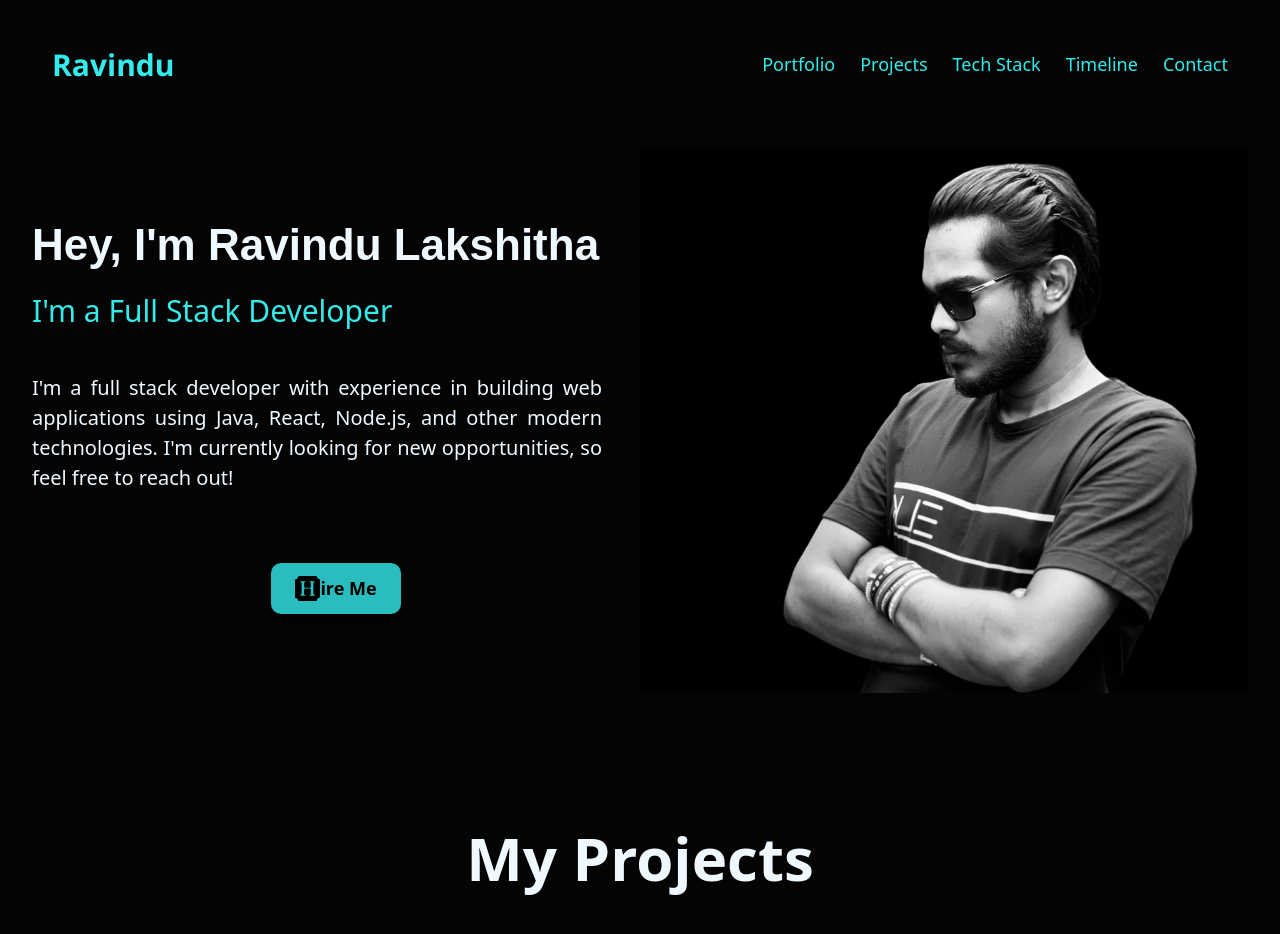
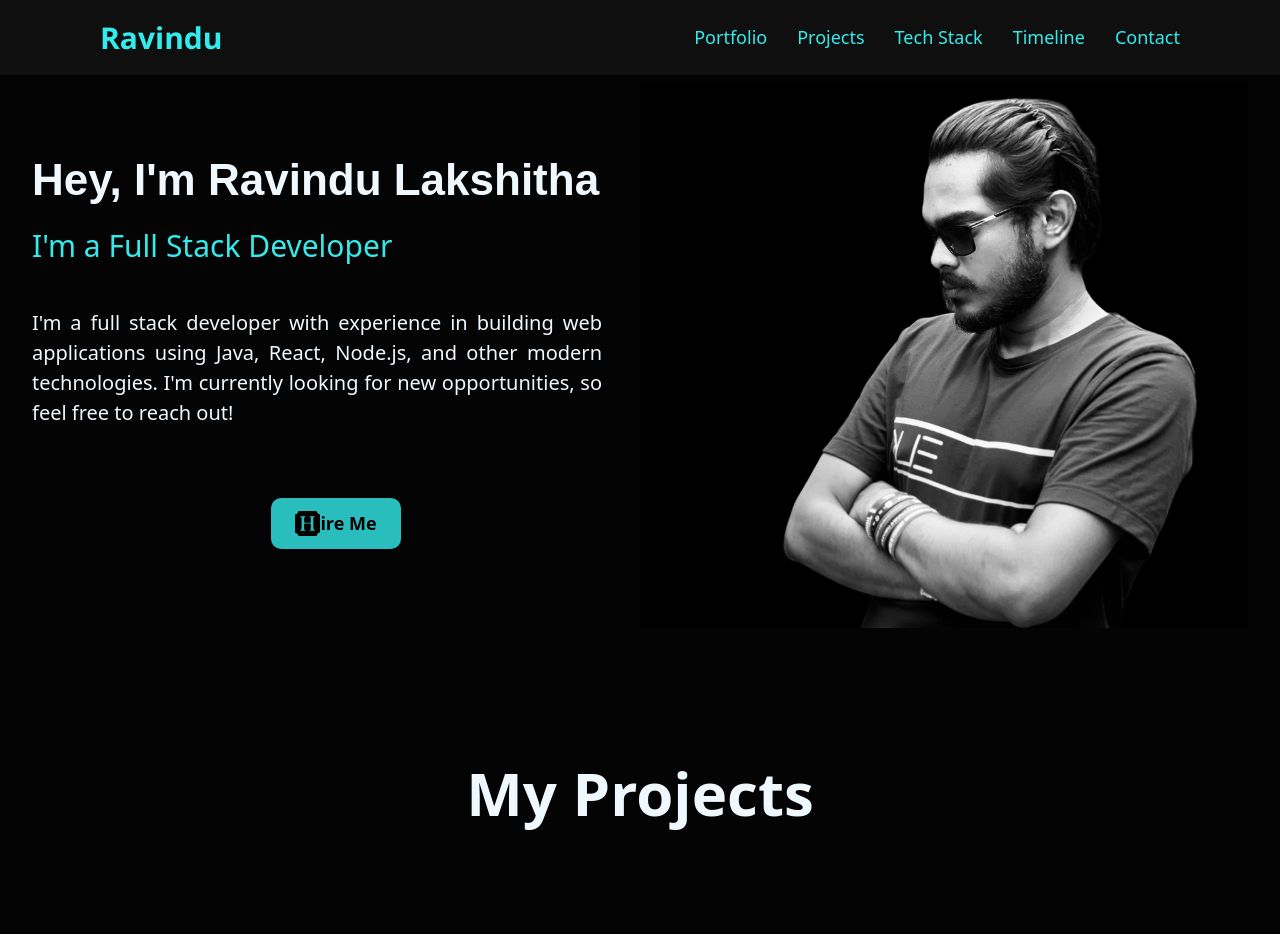
Before and after one commit to RavinduLakshitha/My-Portfolio, a React (Vite) app in the folder Myportfolio/: page / in a window 1280 px wide. After the commit the page ends 870 px from the top, so only its background shows below. Built offline with nearby package versions, Linux system fonts and the light colour scheme.

Commit message:
fixed navbar

```diff
--- a/Myportfolio/src/Component/Navbar/navbar.css
+++ b/Myportfolio/src/Component/Navbar/navbar.css
@@ -3,7 +3,16 @@
   display: flex;
   justify-content: space-between;
   align-items: center;
-  padding: 10px 20px;
+  padding-left: 100px;
+  padding-right: 100px;
+  padding-top: 15px;
+  padding-bottom: 15px;
+  position: fixed;
+  top: 0;
+  left: 0;
+  width: 100%;
+  background-color: #100f0f;
+  box-shadow: 0 2px 5px rgba(0, 0, 0, 0.2);
   /* background-color: black; Navbar background */
 }
 
@@ -19,7 +28,7 @@
 .other {
   list-style: none;
   display: flex;
-  gap: 25px;
+  gap: 30px;
   margin: 0;
   padding: 0;
   font-size: small;
--- a/Myportfolio/src/Component/Navbar/navbar.jsx
+++ b/Myportfolio/src/Component/Navbar/navbar.jsx
@@ -7,10 +7,9 @@ const NavbarCom = () => {
   const toggleMenu = () => setIsMenuOpen(!isMenuOpen);
 
   return (
-    <div className="navbar">
+    // <div className="navbar">
     <nav className="navbar-container">
       <div className="ravindu">Ravindu</div>
-
       {/* Menu Icon for toggling */}
       <div className="menu-icon" onClick={toggleMenu}>
         <i className={`fa ${isMenuOpen ? "fa-times" : "fa-bars"}`}></i>
@@ -18,14 +17,24 @@ const NavbarCom = () => {
 
       {/* Menu Items */}
       <ul className={`other ${isMenuOpen ? "open" : ""}`}>
-        <li><a href="#portfolio">Portfolio</a></li>
-          <li><a href="#projects">Projects</a></li>
-          <li><a href="#tech-stack">Tech Stack</a></li>
-          <li><a href="#timeline">Timeline</a></li>
-          <li><a href="#contact">Contact</a></li>
+        <li>
+          <a href="#portfolio">Portfolio</a>
+        </li>
+        <li>
+          <a href="#projects">Projects</a>
+        </li>
+        <li>
+          <a href="#tech-stack">Tech Stack</a>
+        </li>
+        <li>
+          <a href="#timeline">Timeline</a>
+        </li>
+        <li>
+          <a href="#contact">Contact</a>
+        </li>
       </ul>
     </nav>
-    </div>
+    // </div>
   );
 };
 
--- a/Myportfolio/src/index.css
+++ b/Myportfolio/src/index.css
@@ -4,4 +4,7 @@
 
 body{
   background-color: rgb(4, 4, 4);
+  margin: 0;
+  padding: 0;
+  box-sizing: border-box;
 }
```
Lines whose indentation alone changed are shown as unchanged.
